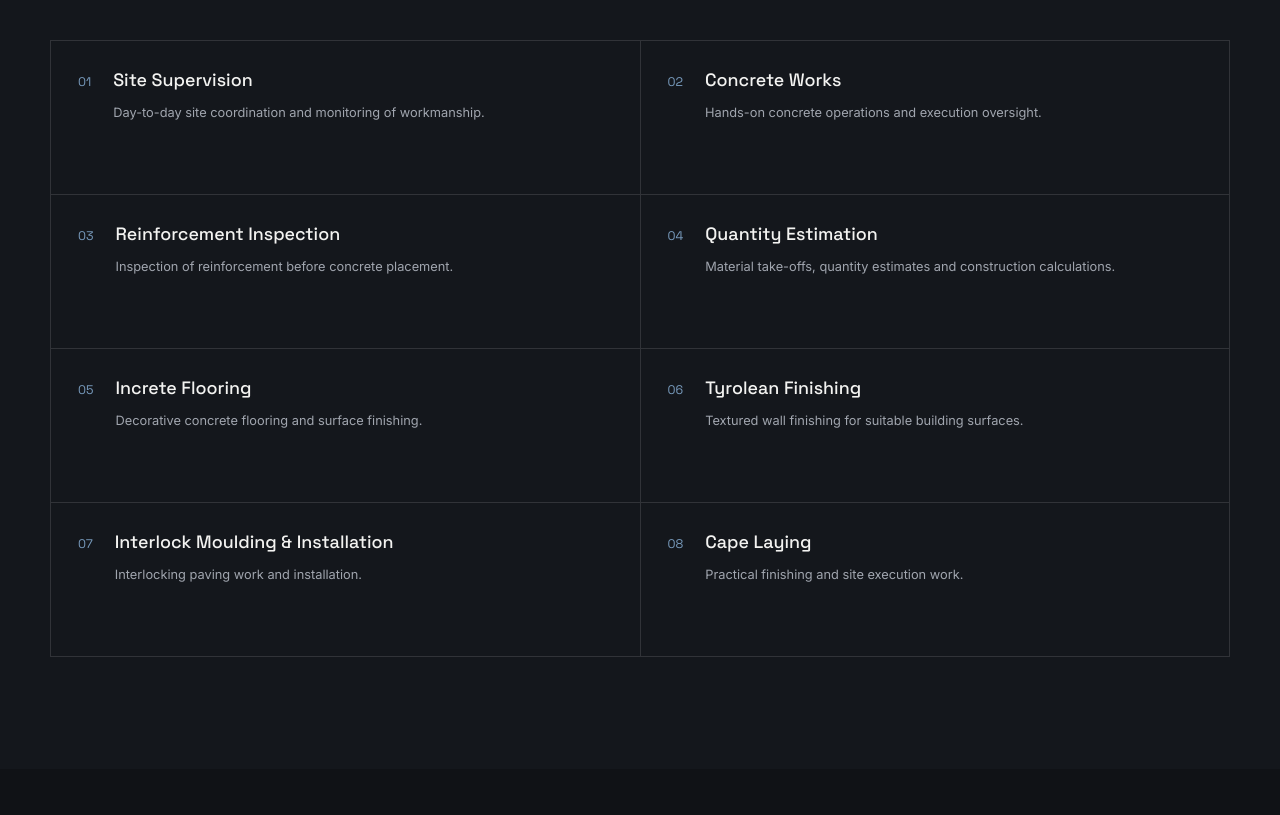
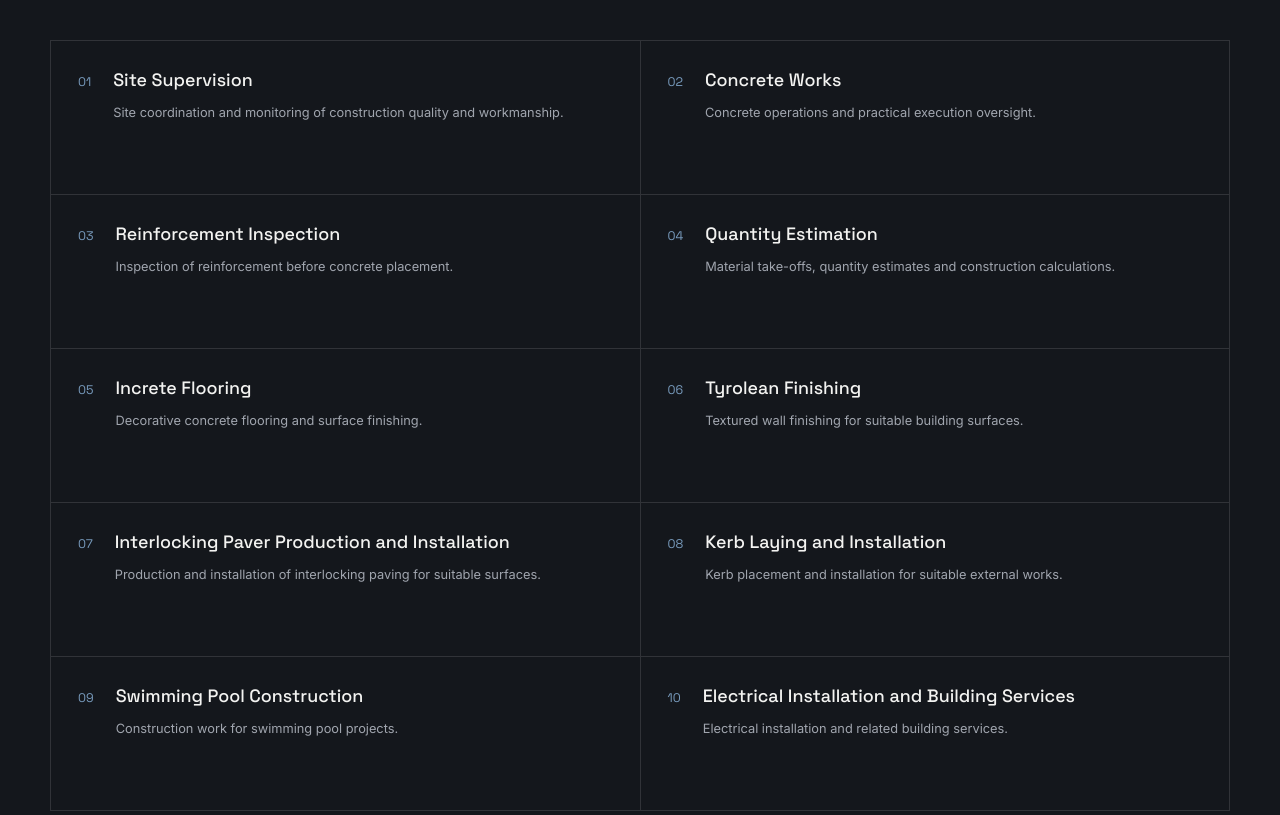
Before and after one commit to PixelPro-21/utibeabasi-portfolio, a plain HTML site: page index.html in a window 1280 px wide. Shown: the part 2062-2877 px from the top of the page. Drawn offline with Linux system fonts and the light colour scheme.

Commit message:
Update index.html

```diff
--- a/index.html
+++ b/index.html
@@ -871,7 +871,7 @@
     <span class="number">01</span>
     <div>
       <h3>Site Supervision</h3>
-              <p>Day-to-day site coordination and monitoring of workmanship.</p>
+      <p>Site coordination and monitoring of construction quality and workmanship.</p>
     </div>
   </article>
 
@@ -879,7 +879,7 @@
     <span class="number">02</span>
     <div>
       <h3>Concrete Works</h3>
-              <p>Hands-on concrete operations and execution oversight.</p>
+      <p>Concrete operations and practical execution oversight.</p>
     </div>
   </article>
 
@@ -918,16 +918,32 @@
   <article class="service reveal">
     <span class="number">07</span>
     <div>
-              <h3>Interlock Moulding & Installation</h3>
-              <p>Interlocking paving work and installation.</p>
+      <h3>Interlocking Paver Production and Installation</h3>
+      <p>Production and installation of interlocking paving for suitable surfaces.</p>
     </div>
   </article>
 
   <article class="service reveal">
     <span class="number">08</span>
     <div>
-              <h3>Cape Laying</h3>
-              <p>Practical finishing and site execution work.</p>
+      <h3>Kerb Laying and Installation</h3>
+      <p>Kerb placement and installation for suitable external works.</p>
+    </div>
+  </article>
+
+  <article class="service reveal">
+    <span class="number">09</span>
+    <div>
+      <h3>Swimming Pool Construction</h3>
+      <p>Construction work for swimming pool projects.</p>
+    </div>
+  </article>
+
+  <article class="service reveal">
+    <span class="number">10</span>
+    <div>
+      <h3>Electrical Installation and Building Services</h3>
+      <p>Electrical installation and related building services.</p>
     </div>
   </article>
         </div>
```
Lines whose indentation alone changed are shown as unchanged.
